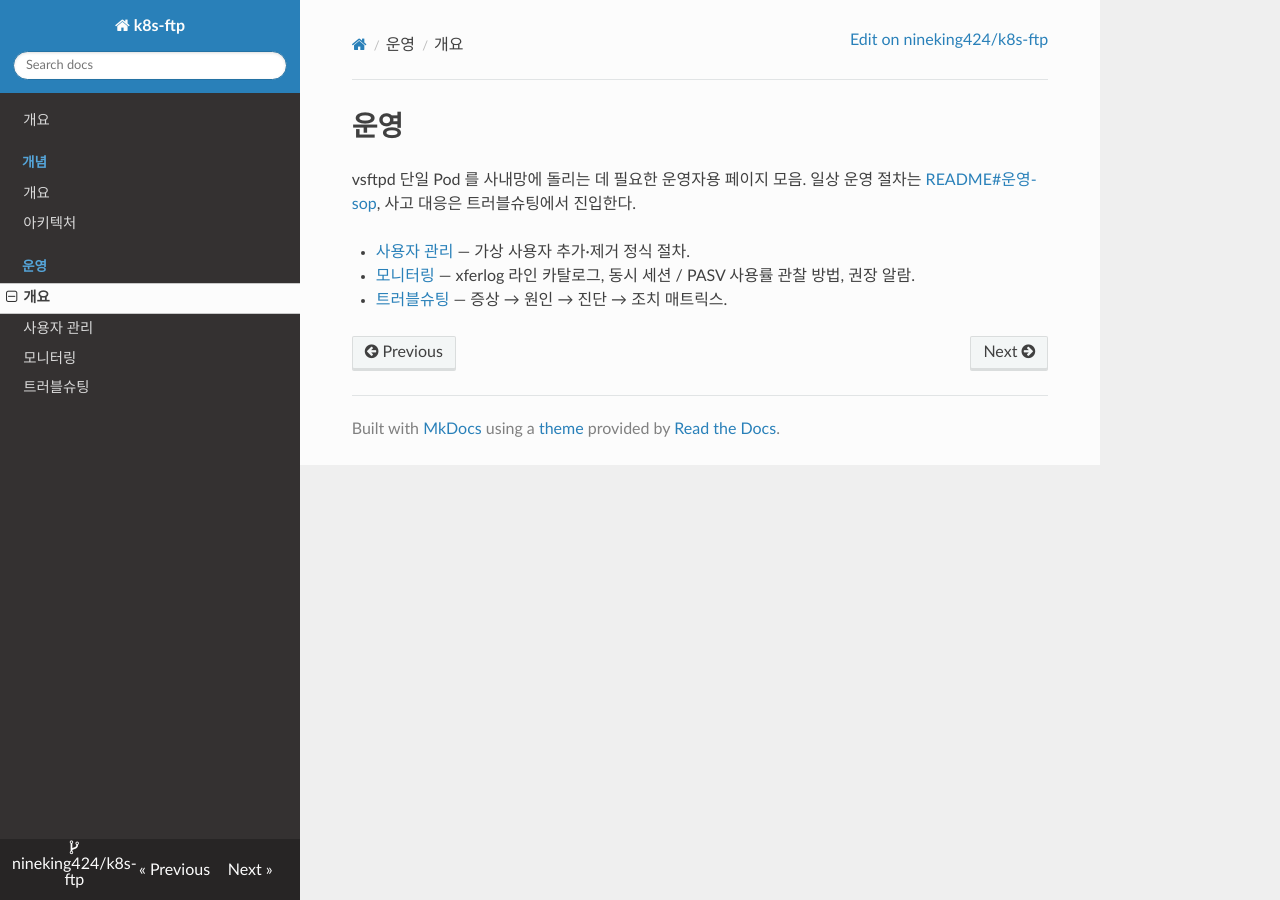
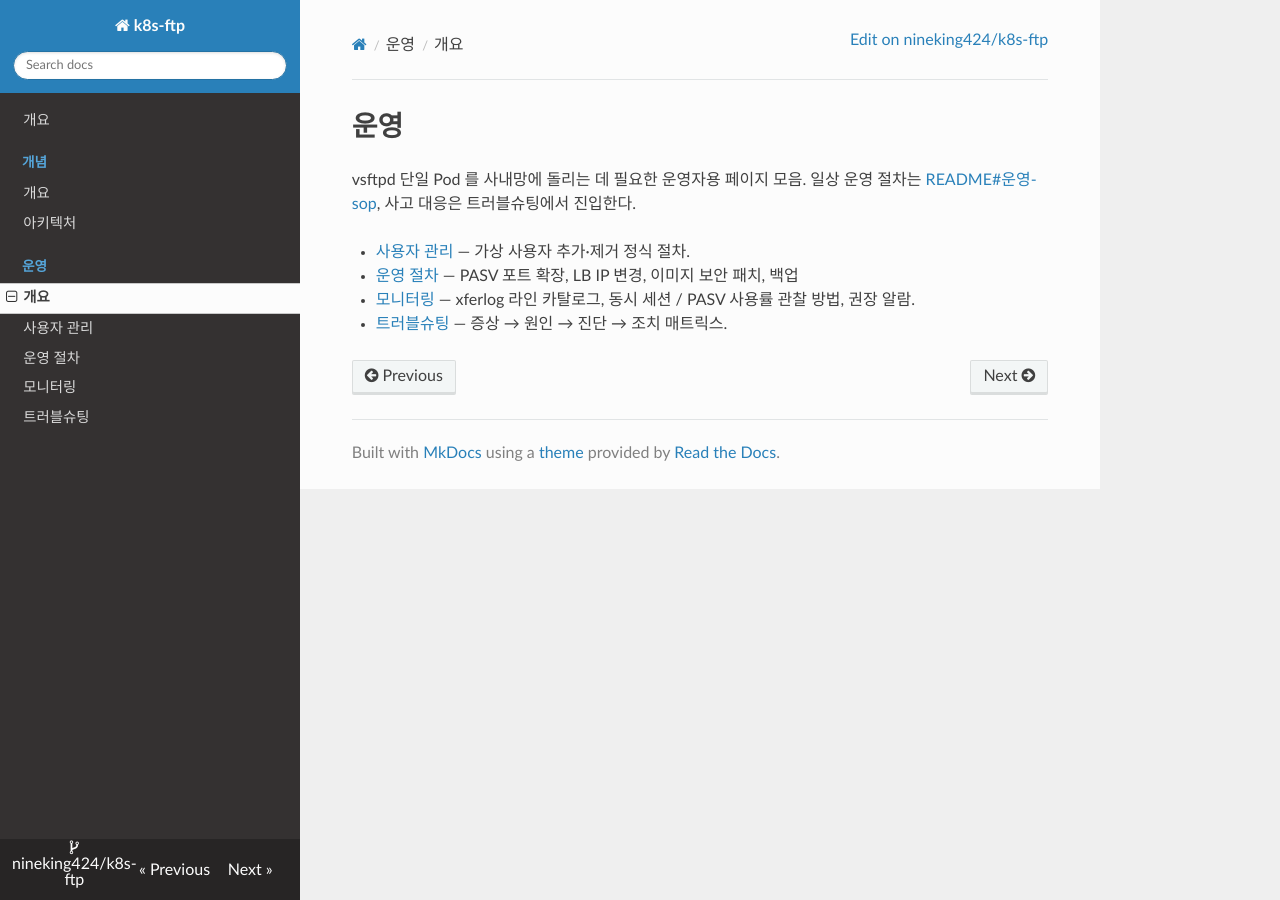
Before and after one commit to nineking424/k8s-ftp, an MkDocs documentation site: the page built from docs/operating/index.md, in a window 1280 px wide. Built offline with MkDocs 1.6.1, drawn with Linux system fonts in a browser that asks for light colours; nearby versions of some CDN libraries.

Commit message:
docs(nav): maintenance 페이지를 nav와 operating 카탈로그에 추가
사용자 관리 다음, 빈도 순 배치.

```diff
--- a/docs/operating/index.md
+++ b/docs/operating/index.md
@@ -3,5 +3,6 @@
 vsftpd 단일 Pod 를 사내망에 돌리는 데 필요한 운영자용 페이지 모음. 일상 운영 절차는 [README#운영-sop](https://github.com/nineking424/k8s-ftp#운영-sop), 사고 대응은 트러블슈팅에서 진입한다.
 
 - [사용자 관리](user-management.md) — 가상 사용자 추가·제거 정식 절차.
+- [운영 절차](maintenance.md) — PASV 포트 확장, LB IP 변경, 이미지 보안 패치, 백업
 - [모니터링](monitoring.md) — xferlog 라인 카탈로그, 동시 세션 / PASV 사용률 관찰 방법, 권장 알람.
 - [트러블슈팅](troubleshooting.md) — 증상 → 원인 → 진단 → 조치 매트릭스.
--- a/mkdocs.yml
+++ b/mkdocs.yml
@@ -41,5 +41,6 @@ nav:
   - 운영:
       - 개요: operating/index.md
       - 사용자 관리: operating/user-management.md
+      - 운영 절차: operating/maintenance.md
       - 모니터링: operating/monitoring.md
       - 트러블슈팅: operating/troubleshooting.md
```
